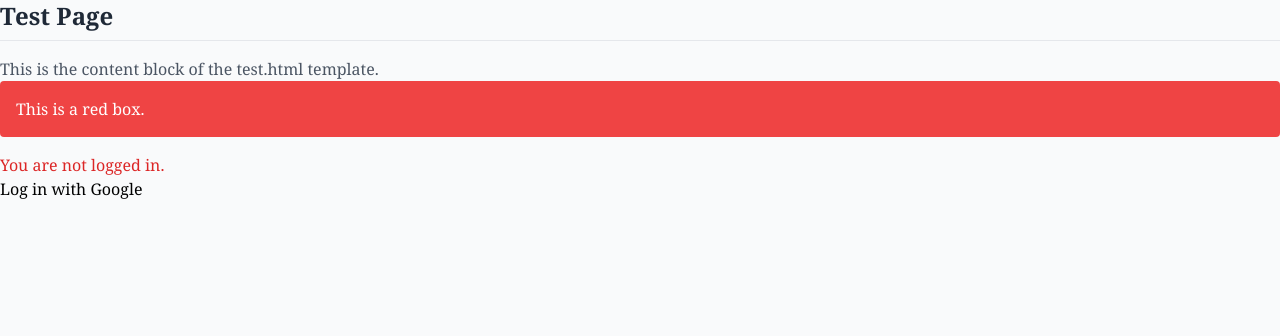
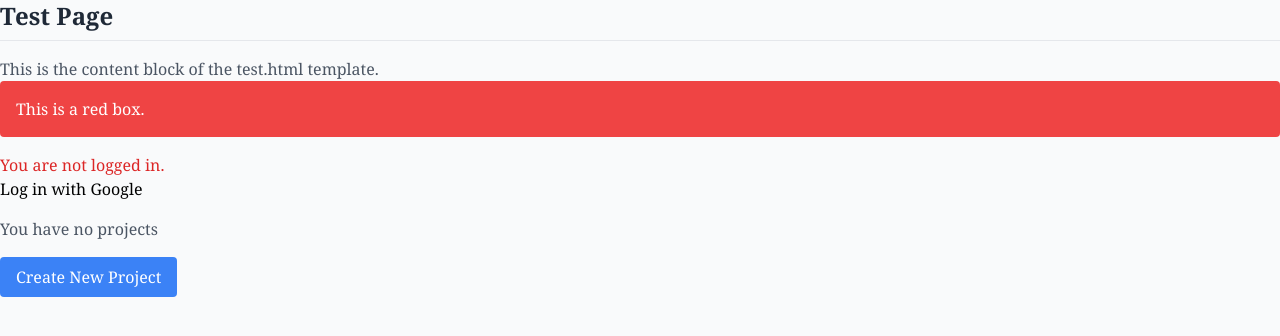
Before and after one commit to kristiankunc/svs-reimagined, a Django app: page / in a window 1280 px wide. Shown: the top 336 px of the page. Run offline with Django 5.2, Linux system fonts and the light colour scheme; parts of the project's set-up code (start-up, migrations or seed data) failed here and were passed over; some libraries are stand-ins or nearby versions.

Commit message:
add more project info

```diff
--- a/svs/settings.py
+++ b/svs/settings.py
@@ -1,8 +1,8 @@
 import tzlocal
 import os
 from shutil import which
-from .env_loader import load_env
-from .base_dir import BASE_DIR as _BASE_DIR
+from svs.env_loader import load_env
+from svs.base_dir import BASE_DIR as _BASE_DIR
 
 BASE_DIR = _BASE_DIR
 
--- a/web/auth_pipeline.py
+++ b/web/auth_pipeline.py
@@ -1,7 +1,7 @@
 from django.contrib.auth import get_user_model
 from django.shortcuts import redirect
 from django.contrib import messages
-from .models import InvitedUser
+from web.models import InvitedUser
 
 
 def is_user_registered(email: str) -> bool:
--- a/web/forms.py
+++ b/web/forms.py
@@ -1,5 +1,5 @@
 from django import forms
-from .models import TemplateChoices
+from web.models import TemplateChoices
 
 
 class ProjectForm(forms.Form):
--- a/web/templates/web/create.html
+++ b/web/templates/web/create.html
@@ -1,6 +1,6 @@
 {% extends "web/base.html" %}
 {% block content %}
-    <form method="post" action="{% url "create" %}">
+    <form method="post" action="{% url "create_project" %}">
         {% csrf_token %}
         {{ form.as_div }}
         <button type="submit">Create</button>
--- a/web/templates/web/test.html
+++ b/web/templates/web/test.html
@@ -10,4 +10,15 @@
         <p class="mt-4 text-red-600">You are not logged in.</p>
         <a href="{% url "social:begin" "google-oauth2" %}">Log in with Google</a>
     {% endif %}
+    {% for project in projects %}
+        <div class="mt-4 p-4 border rounded bg-gray-100">
+            <h2 class="text-xl font-semibold">{{ project.name }}</h2>
+            <a href="{% url 'project' project.id %}"
+               class="text-blue-500 hover:text-blue-700">View Project</a>
+        </div>
+    {% empty %}
+        <p class="mt-4 text-gray-600">You have no projects</p>
+    {% endfor %}
+    <a href="{% url 'create_project' %}"
+       class="mt-4 inline-block bg-blue-500 text-white px-4 py-2 rounded hover:bg-blue-600">Create New Project</a>
 {% endblock content %}
--- a/web/urls.py
+++ b/web/urls.py
@@ -1,4 +1,4 @@
-from .views.project import urlpatterns as project_urls
+from .views.projects import urlpatterns as project_urls
 from .views.root import urlpatterns as root_urls
 
 urlpatterns = []
--- a/web/views/project.py
+++ /dev/null
@@ -1,39 +0,0 @@
-from django.urls import path
-
-from django.shortcuts import render, redirect
-from ..forms import ProjectForm
-from ..models import Project
-from ..lib.docker.poc_static import poc_create_static
-
-
-def create(request):
-    form = ProjectForm(request.POST or None)
-
-    if request.method == "POST":
-        if form.is_valid():
-            print(form.cleaned_data)
-
-            project = Project(
-                name=form.cleaned_data["name"],
-                git_url=form.cleaned_data["git_url"],
-                git_branch=form.cleaned_data["git_branch"],
-                template=form.cleaned_data["template"],
-                user=request.user,
-            )
-            project.save()
-
-            poc_create_static(project.id)
-            return redirect("index")
-
-    return render(request, "web/create.html", {"form": form})
-
-
-def project(request, project_id):
-    project = Project.objects.get(id=project_id)
-    return render(request, "web/project.html", {"project": project})
-
-
-urlpatterns = [
-    path("create/", create, name="create"),
-    path("project/<int:project_id>/", project, name="project"),
-]
--- /dev/null
+++ b/web/views/projects.py
@@ -0,0 +1,60 @@
+from django.urls import path
+
+from django.shortcuts import render, redirect
+from web.forms import ProjectForm
+from web.models import Project
+from web.lib.docker.poc_static import poc_create_static, poc_delete_static
+from web.lib.docker.container_info import ContainerInfo
+
+
+def create_project(request):
+    if not request.user.is_authenticated:
+        return redirect("index")
+
+    form = ProjectForm(request.POST or None)
+
+    if request.method == "POST":
+        if form.is_valid():
+            print(form.cleaned_data)
+
+            project = Project(
+                name=form.cleaned_data["name"],
+                git_url=form.cleaned_data["git_url"],
+                git_branch=form.cleaned_data["git_branch"],
+                template=form.cleaned_data["template"],
+                user=request.user,
+            )
+            project.save()
+
+            poc_create_static(project.id)
+            return redirect("index")
+
+    return render(request, "web/create.html", {"form": form})
+
+
+def project(request, project_id):
+    if not request.user.is_authenticated or not Project.objects.filter(id=project_id, user=request.user).exists():
+        return redirect("index")
+
+    project = Project.objects.get(id=project_id, user=request.user)
+    logs = None
+    if ContainerInfo.exists(project.id):
+        logs = ContainerInfo.get_logs(project.id) if project else None
+
+    return render(request, "web/project.html", {"project": project, "logs": logs})
+
+
+def delete_project(request, project_id):
+    if request.method == "POST" and request.user.is_authenticated:
+        project = Project.objects.get(id=project_id, user=request.user)
+        if project:
+            poc_delete_static(project.id)
+            project.delete()
+            return redirect("index")
+
+
+urlpatterns = [
+    path("create_project/", create_project, name="create_project"),
+    path("project/<int:project_id>/", project, name="project"),
+    path("project/<int:project_id>/delete/", delete_project, name="delete_project"),
+]
--- a/web/views/root.py
+++ b/web/views/root.py
@@ -4,7 +4,11 @@ from django.contrib.auth import logout as auth_logout
 
 
 def index(request):
-    return render(request, "web/test.html")
+    projects = []
+    if request.user.is_authenticated:
+        projects = request.user.projects.all()
+
+    return render(request, "web/test.html", {"projects": projects})
 
 
 def logout(request):
```
Also changed, not shown: web/lib/docker/container_info.py (added, +35 -0 lines), web/lib/docker/dockerfile_templates/template_manager.py (+4 -3 lines), web/lib/docker/poc_static.py (+18 -3 lines), web/templates/web/project.html (+12 -0 lines).
